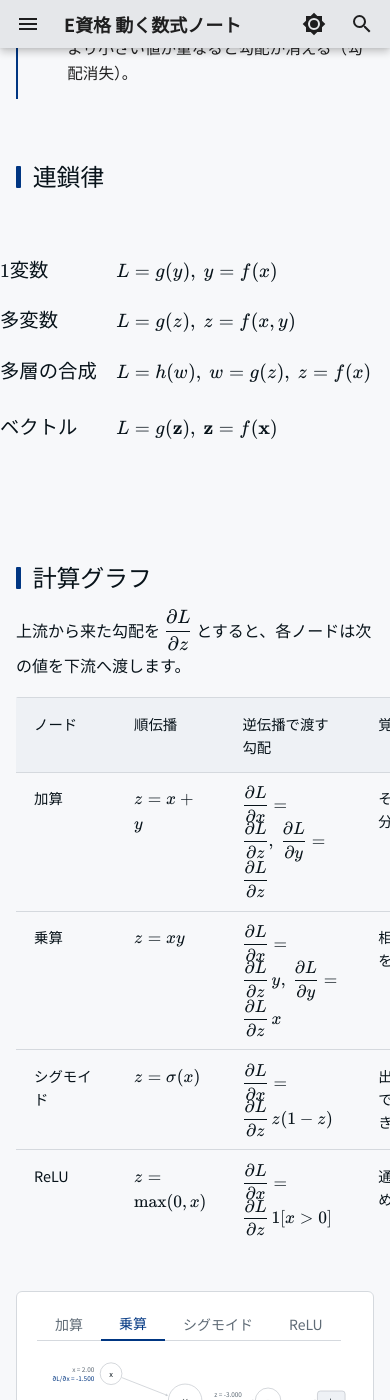
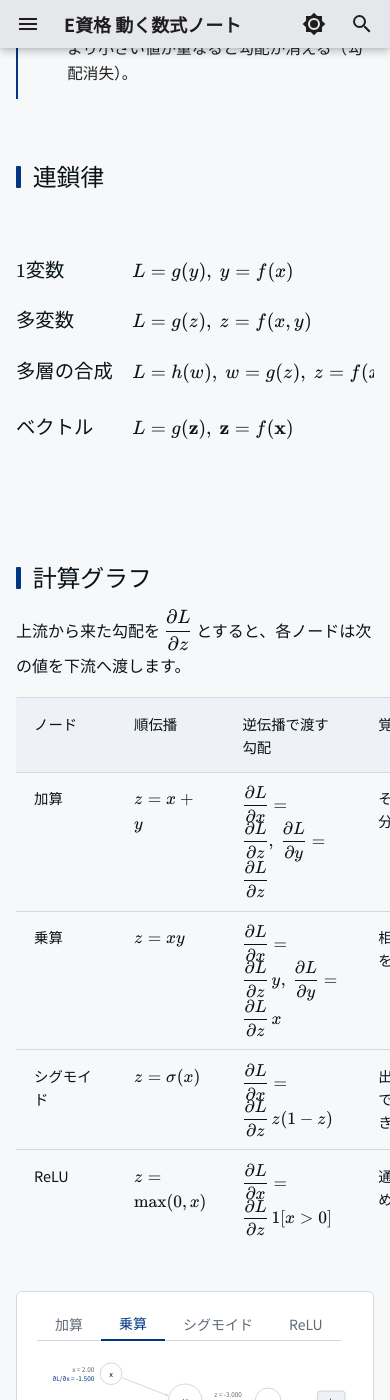
Before and after one commit to minnanosaiban/e-shikaku, an MkDocs documentation site: the page built from docs/dl/backprop.md, in a window 390 px wide and 1400 px high, scrolled down 393 px. Built offline with MkDocs 1.6.1 and Material for MkDocs 9.7.7, drawn with Linux system fonts in a browser that asks for light colours.

Commit message:
Update e-shikaku

```diff
--- a/docs/css/note.css
+++ b/docs/css/note.css
@@ -64,7 +64,7 @@
 .md-typeset .arithmatex { overflow-x: auto; overflow-y: hidden; }
 /* スマホでは Material が左右 -16px の全幅にするため、式の左端が本文より外に出る。本文の左端に揃える */
 @media (max-width: 767px) {
-  .md-typeset .arithmatex { margin-left: 0; margin-right: 0; }
+  .md-typeset div.arithmatex { margin-left: 0 !important; margin-right: 0 !important; }
 }
 
 /* ---------- 囲み（要点・動かしてみる）：色付きの枠とアイコンをやめ、細い左罫だけにする ---------- */
```
